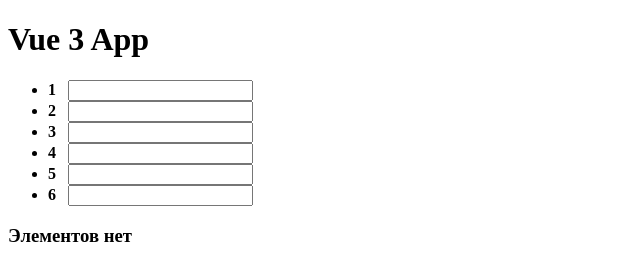
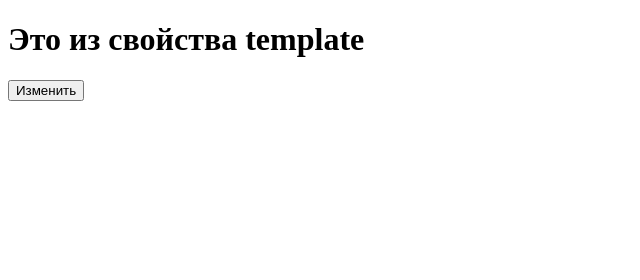
Before and after one commit to KriptoBaba382/Project-Vue, a plain HTML site: page index.html in a window 1280 px wide. Shown: the whole page, without its empty margins (0-640 px from the left). Drawn offline with nearby package versions, Linux system fonts and the light colour scheme.

Commit message:
add render

```diff
--- a/index.html
+++ b/index.html
@@ -2,39 +2,16 @@
 <html lang="en">
 
 <head>
-    <meta charset="UTF-8">
-    <meta name="viewport" content="width=device-width, initial-scale=1.0">
-    <title>Counter</title>
-    <link rel="stylesheet" href="style.css">
-    <style>
-        [v-cloak] {
-            display: none;
-        }
-    </style>
+    <meta charset="UTF-8" />
+    <meta name="viewport" content="width=device-width, initial-scale=1.0" />
+    <title>Как работает Vue</title>
+    <link rel="stylesheet" href="style.css" />
 </head>
 
 <body>
+    <div class="container pt-5" id="app">
 
-    <div class='container pt-5' id="app" v-cloak>
-        <div class="card center">
-            <div v-html="myHtml"></div>
-            <!-- <h2 v-text='title'></h2>
-            <h2 v-once>{{ title }}</h2>
-            <h2 v-pre> {{ title }}</h2>
-
-            <button class="btn" @click="title = 'Теперь я другое название'">
-                Изменить название</button> -->
-            <ul class="list" v-if="items.length !==0">
-                <li class="list-item" v-for="(item, i) in items" @click="items.splice(i,1)">
-                    <strong> {{ item }} </strong> &nbsp;
-                    <input type="text" @click.stop>
-                </li>
-                <!-- <li class="list-item" v-for="(value, key) in person"><strong>{{key}}</strong> {{value}}</li> -->
-            </ul>
-            <h3 v-schow="items.length ===0">Элементов нет</h3>
-        </div>
     </div>
-
 
     <script src="https://unpkg.com/vue@3/dist/vue.global.js"></script>
     <script src="script.js"></script>
--- a/script.js
+++ b/script.js
@@ -1,12 +1,34 @@
-Vue.createApp({
-    data: () => ({
-        myHtml: '<h1>Vue 3 App</h1>',
-        title: 'Я есть Грут',
-        person: {
-            firstName: 'Vladilen',
-            lastName: 'Minin',
-            age: 27
+const h = Vue.h
+
+const app = Vue.createApp({
+    data() {
+        return {
+            title: 'Это из свойства template'
+
+        }
+    },
+    methods: {
+        changeTitle() {
+            this.title = 'Изменили!'
+        }
+    },
+    // template: `
+    // <div class='card center'>
+    // <h1>{{  title }}</h1>
+    // <button class='btn'@click="title = 'Изменили!'">Изменить</button>
+    // </div>
+    // `
+    render() {
+        return h('div', {
+            class: 'card center'
         },
-        items: [1, 2, 3, 4, 5, 6]
-    })
-}).mount('#app')
+            [h('h1', {}, this.title),
+            h('button', {
+                class: 'card center',
+                onClick: this.changeTitle
+            }, 'Изменить')
+            ])
+    }
+})
+
+app.mount('#app')
```
